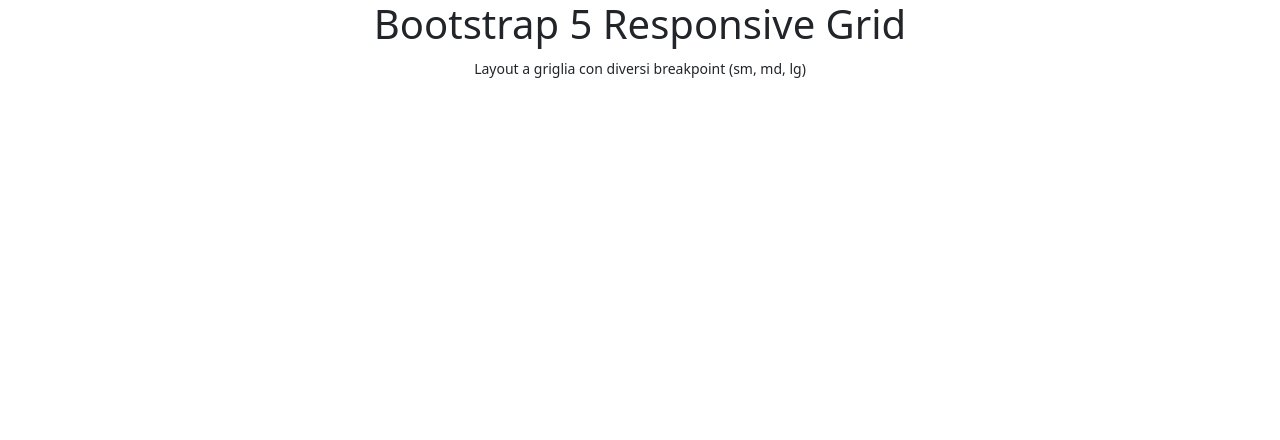
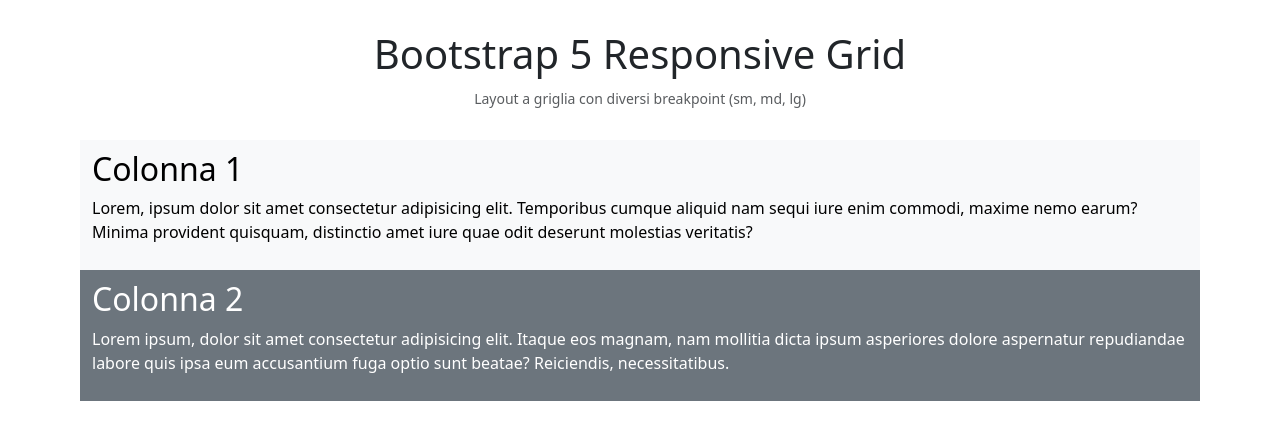
Before and after one commit to sebastianosalzillo/htmlcss-bootstrap-layout, a plain HTML site: page index.html in a window 1280 px wide. Drawn offline with nearby package versions, Linux system fonts and the light colour scheme.

Commit message:
feat: 1 sezione

```diff
--- a/css/style.css
+++ b/css/style.css
@@ -0,0 +1,3 @@
+div {
+    padding: 10px;
+}
--- a/index.html
+++ b/index.html
@@ -17,13 +17,28 @@
             <div class="row">
                 <div class="col-12 justify-content-center align-items-center text-center">
                     <h1 >Bootstrap 5 Responsive Grid</h1>
-                    <small >Layout a griglia con diversi breakpoint (sm, md, lg)</small>
+                    <small class="text-body-secondary">Layout a griglia con diversi breakpoint (sm, md, lg)</small>
                 </div>
             </div>
         </header>
 
         <!-- main -->
-        <main></main>
+        <main>
+            <!-- 2colonne -->
+             <div class="row ">
+                <div class="col-12 text-bg-light">
+                    <h2>Colonna 1</h2>
+                    <p>Lorem, ipsum dolor sit amet consectetur adipisicing elit. Temporibus cumque aliquid nam sequi iure enim commodi, maxime nemo earum? Minima provident quisquam, distinctio amet iure quae odit deserunt molestias veritatis?</p>
+                </div>
+                <div class="col-12 text-bg-secondary">
+                    <h2>Colonna 2</h2>
+                    <p>Lorem ipsum, dolor sit amet consectetur adipisicing elit. Itaque eos magnam, nam mollitia dicta ipsum asperiores dolore aspernatur repudiandae labore quis ipsa eum accusantium fuga optio sunt beatae? Reiciendis, necessitatibus.</p>
+                </div>
+             </div>
+             <!-- 3colonne -->
+              <div class="row"></div>
+              <!-- 4colonne -->
+        </main>
 
         <!-- Footer -->
         <footer></footer>
```
